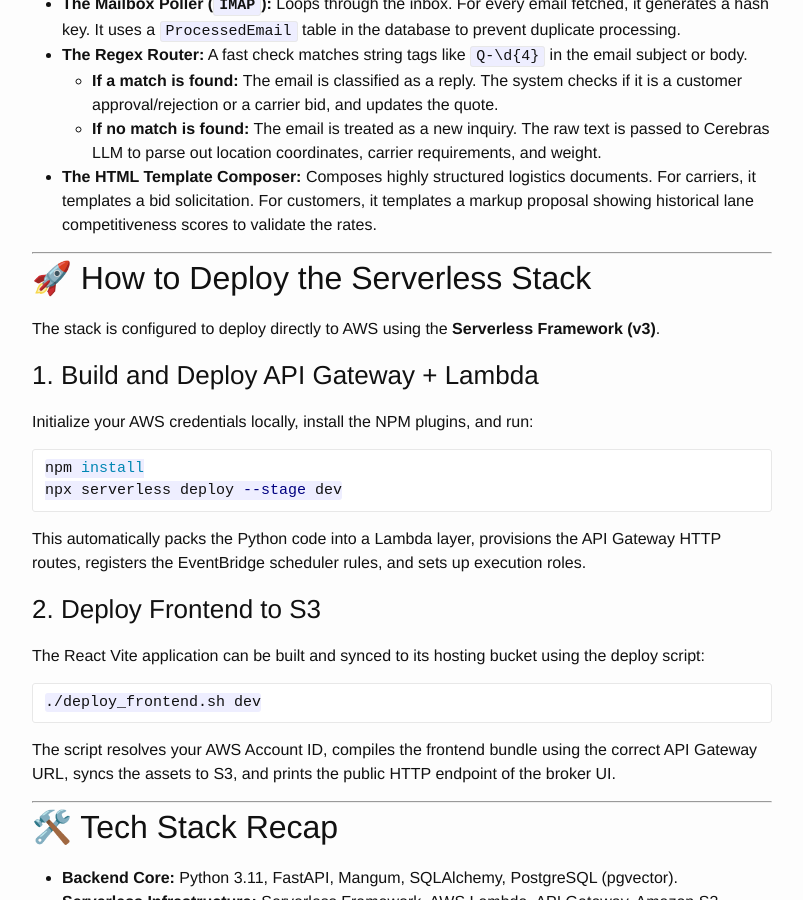
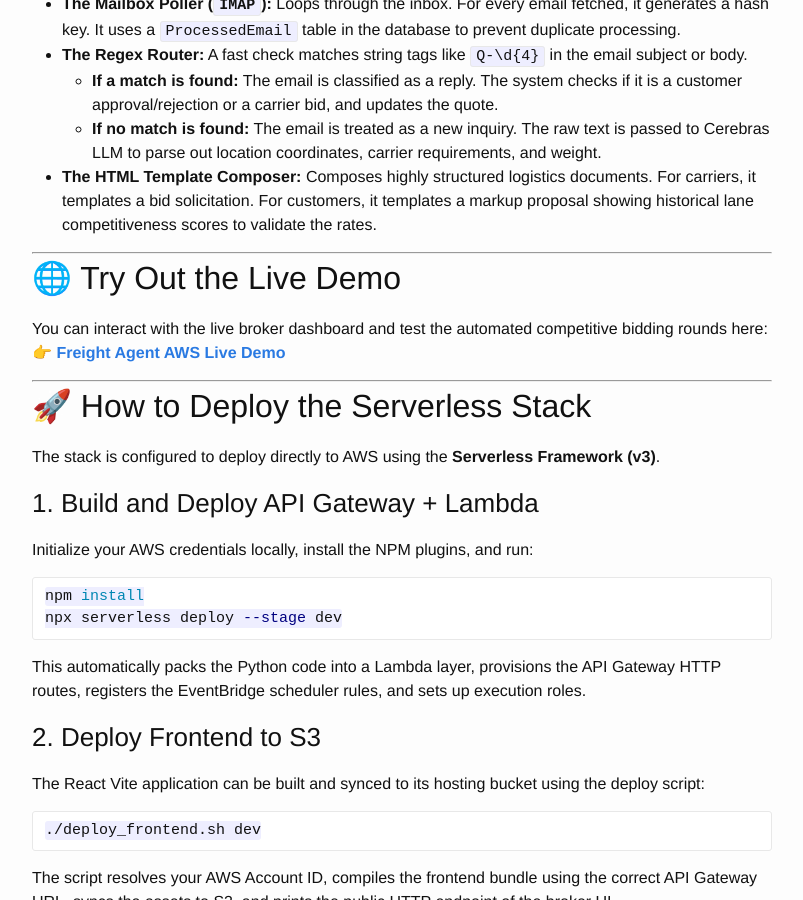
Before and after one commit to vishwakarma09/vishwakarma09.github.io, a Jekyll site: the page built from _posts/2026-06-25-freight-agent-aws-serverless-bidding-orchestrator.markdown, in a window 1280 px wide and 900 px high, scrolled down 3673 px. Shown: the whole window, without its empty margins (238-1041 px from the left). Built offline with Jekyll 4.4.1, drawn with Linux system fonts in a browser that asks for light colours.

Commit message:
feat: add live demo link to freight agent project post

```diff
--- a/_posts/2026-06-25-freight-agent-aws-serverless-bidding-orchestrator.markdown
+++ b/_posts/2026-06-25-freight-agent-aws-serverless-bidding-orchestrator.markdown
@@ -287,6 +287,13 @@ graph TD
 
 ---
 
+## 🌐 Try Out the Live Demo
+
+You can interact with the live broker dashboard and test the automated competitive bidding rounds here:
+👉 **[Freight Agent AWS Live Demo](http://freight-agent-frontend-dev-865122443732.s3-website.us-east-2.amazonaws.com)**
+
+---
+
 ## 🚀 How to Deploy the Serverless Stack
 
 The stack is configured to deploy directly to AWS using the **Serverless Framework (v3)**.
```
